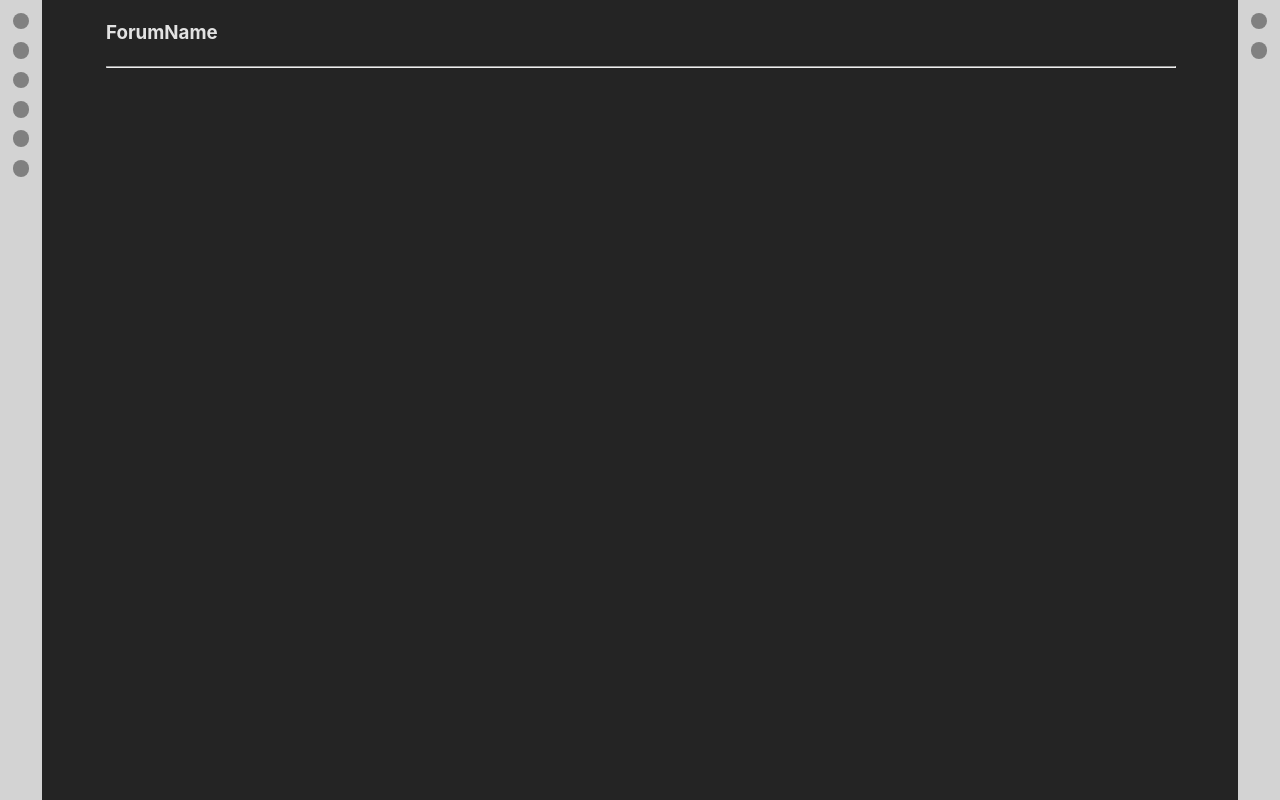
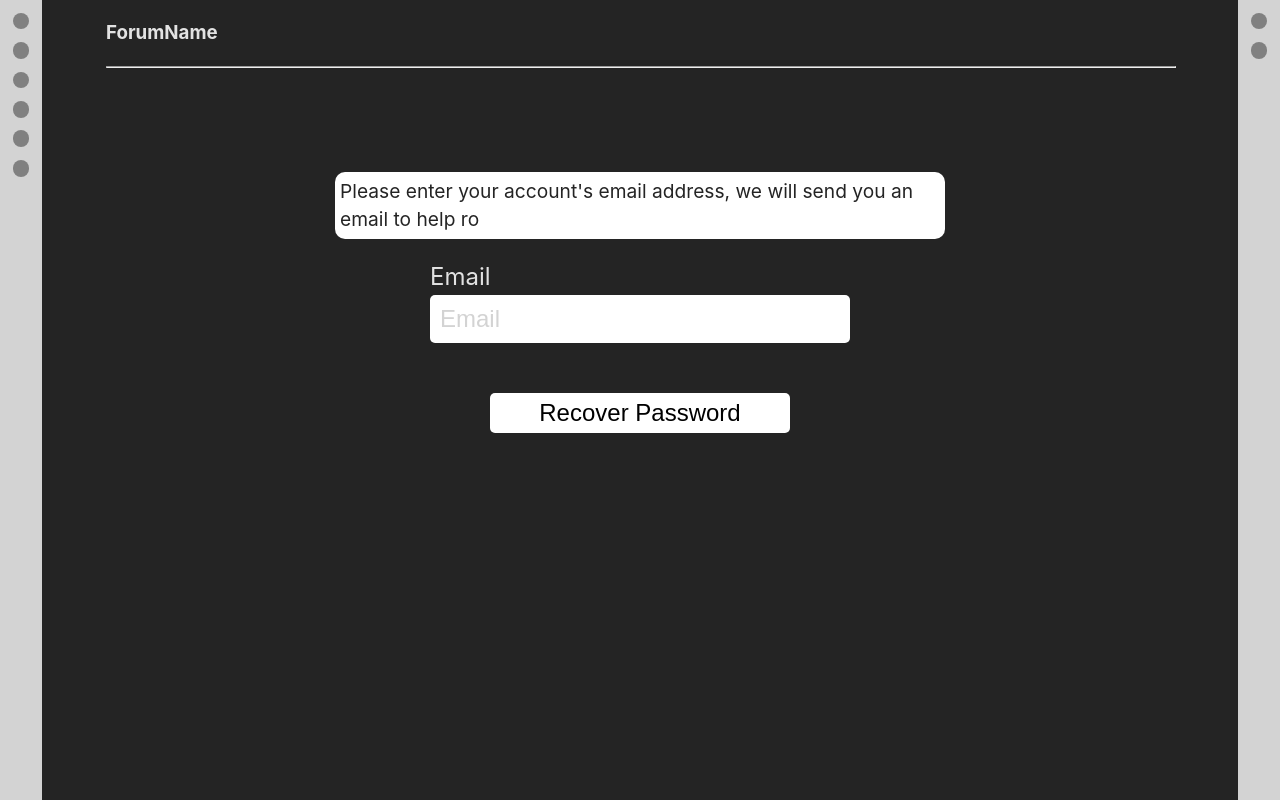
Before and after one commit to tomasrobino/forum, a React (Vite) app in the folder client/: page /recover-password in a window 1280 px wide. Built offline with nearby package versions, Linux system fonts and the light colour scheme.

Commit message:
RecoverPassword styling

```diff
--- a/client/src/components/login/Login.module.css
+++ b/client/src/components/login/Login.module.css
@@ -23,6 +23,7 @@ form {
     padding: 10px;
     border: none;
     width: 400px;
+    color: rgb(36,36,36);
 }
 
 ::placeholder {
@@ -61,3 +62,14 @@ button:hover {
     cursor: pointer;
     color: gray;
 }
+
+.desc {
+    margin-top: 80px;
+    margin-bottom: 20px;
+    font-size: 1.2rem;
+    width: 600px;
+    background-color: white;
+    color: rgb(36,36,36);
+    border-radius: 10px;
+    padding: 5px;
+}
--- a/client/src/components/login/RecoverPassword.tsx
+++ b/client/src/components/login/RecoverPassword.tsx
@@ -1,5 +1,16 @@
+import styles from "./Login.module.css"
+
 export function RecoverPassword() {
   return (
-    <></>
+    <div className={styles.div}>
+      <p className={styles.desc}>Please enter your account's email address, we will send you an email to help ro</p>
+      <form>
+        <div className={styles.group}>
+          <label htmlFor="email">Email</label>
+          <input required type="email" id="email" name="email" placeholder="Email"/>
+        </div>
+        <button style={{ marginTop: "30px" }} type="submit">Recover Password</button>
+      </form>
+    </div>
   );
 }
```
